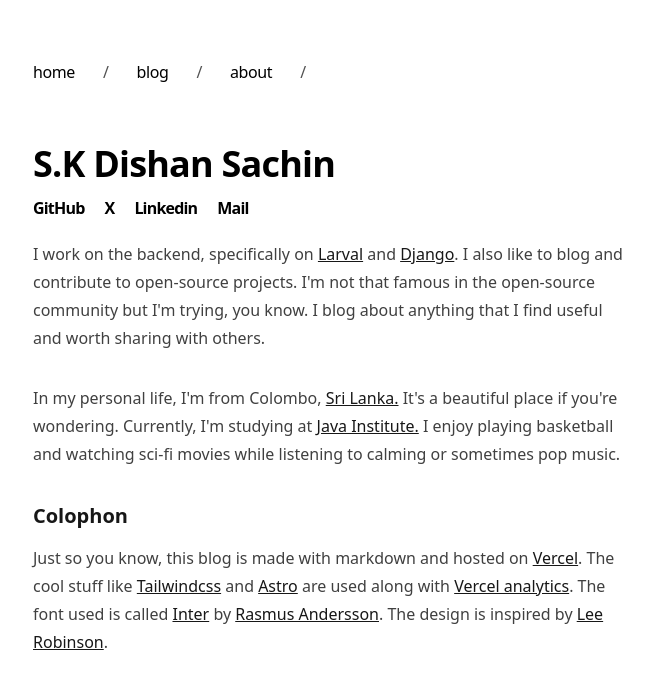
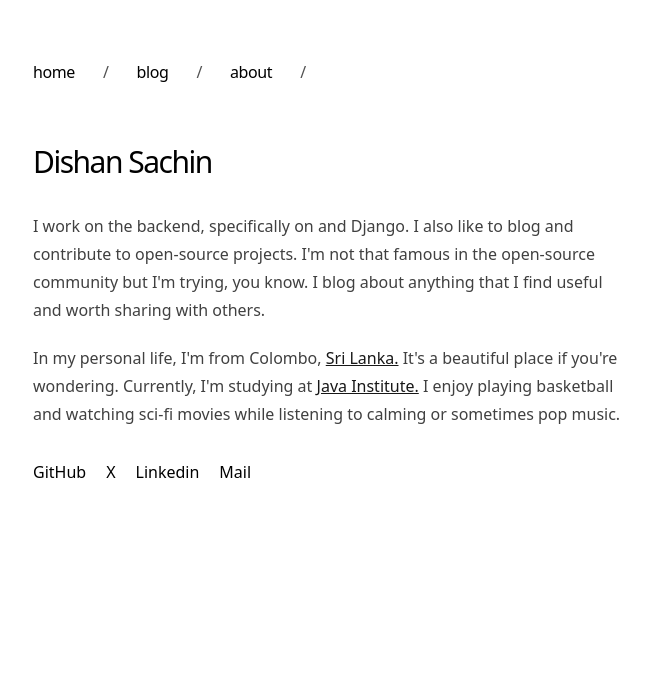
Before and after one commit to skdishansachin/skdishansachin.github.io, an Astro site: page /about in a window 1280 px wide. Shown: the whole page, without its empty margins (271-924 px from the left). Built offline with nearby package versions, Linux system fonts and the light colour scheme; Astro itself is replaced by a stand-in of ours.

Commit message:
some ui refactor

```diff
--- a/src/content/config.ts
+++ b/src/content/config.ts
@@ -6,7 +6,7 @@
         title: z.string(),
         publishedAt: z.date(),
         updatedAt: z.date().optional(),
-        description: z.string(),
+        description: z.string().min(200),
         author: z.string(),
         tags: z.array(z.string()).optional(),
         status: z.enum(['draft', 'published', 'featured']),
--- a/src/pages/404.astro
+++ b/src/pages/404.astro
@@ -3,7 +3,7 @@
 ---
 
 <Layout
-    title="Work | Dishan Sachin"
+    title="Not Found | Dishan Sachin"
     description="Developer, writer, and creator."
 >
     <p>404 - Page Not Found</p>
--- a/src/pages/about/index.astro
+++ b/src/pages/about/index.astro
@@ -4,38 +4,19 @@
 
 <Layout title="About | Dishan Sachin" descrption="Hi there I am Dishan Sachin.">
     <section>
-        <div class="pb-5 font-semibold tracking-tighter">
-            <p class="pb-3 text-2xl md:text-3xl lg:text-4xl">
-                S.K Dishan Sachin
-            </p>
-            <div class="item-center flex space-x-5">
-                <a href="https://github.com/skdishansachin" target="_blank"
-                    >GitHub</a
-                >
-                <a href="https://x.com/skdishansachin" target="_blank">X</a>
-                <a
-                    href="https://www.linkedin.com/in/skdishansachin/"
-                    target="_blank">Linkedin</a
-                >
-                <a href="mailto:skdishansachin@gmail.com" target="_blank"
-                    >Mail</a
-                >
-            </div>
-        </div>
-        <div class="prose prose-neutral dark:prose-invert">
+        <h1 class="mb-8 text-3xl font-medium tracking-tighter">
+            Dishan Sachin
+        </h1>
+        <div class="prose prose-neutral mb-5 dark:prose-invert">
             <p>
-                I work on the backend, specifically on <a
-                    href="https://laravel.com/"
-                    target="_blank">Larval</a
-                > and <a href="https://www.djangoproject.com/" target="_blank"
-                    >Django</a
-                >. I also like to blog and contribute to open-source projects.
-                I'm not that famous in the open-source community but I'm trying,
-                you know. I blog about anything that I find useful and worth
-                sharing with others.
+                I work on the backend, specifically on and Django. I also like
+                to blog and contribute to open-source projects. I'm not that
+                famous in the open-source community but I'm trying, you know. I
+                blog about anything that I find useful and worth sharing with
+                others.
             </p>
         </div>
-        <div class="prose prose-neutral my-8 dark:prose-invert">
+        <div class="prose prose-neutral mb-8 dark:prose-invert">
             <p>
                 In my personal life, I'm from Colombo, <a
                     href="https://en.wikipedia.org/wiki/Sri_Lanka"
@@ -48,29 +29,16 @@
                 to calming or sometimes pop music.
             </p>
         </div>
-        <div class="prose prose-neutral my-8 dark:prose-invert">
-            <h3>Colophon</h3>
-            <p>
-                Just so you know, this blog is made with markdown and hosted on <a
-                    href="https://vercel.com/"
-                    target="_blank">Vercel</a
-                >. The cool stuff like <a
-                    href="https://tailwindcss.com/"
-                    target="_blank">Tailwindcss</a
-                > and <a href="https://astro.build/" target="_blank">Astro</a> are
-                used along with <a
-                    href="https://vercel.com/analytics"
-                    target="_blank">Vercel analytics</a
-                >. The font used is called <a
-                    href="https://rsms.me/inter/"
-                    target="_blank">Inter</a
-                > by <a href="https://rsms.me/about/" target="_blank"
-                    >Rasmus Andersson</a
-                >. The design is inspired by <a
-                    href="https://leerob.io/"
-                    target="_blank">Lee Robinson</a
-                >.
-            </p>
+        <div class="item-center flex space-x-5">
+            <a href="https://github.com/skdishansachin" target="_blank"
+                >GitHub</a
+            >
+            <a href="https://x.com/skdishansachin" target="_blank">X</a>
+            <a
+                href="https://www.linkedin.com/in/skdishansachin/"
+                target="_blank">Linkedin</a
+            >
+            <a href="mailto:skdishansachin@gmail.com" target="_blank">Mail</a>
         </div>
     </section>
 </Layout>
--- a/src/pages/blog/index.astro
+++ b/src/pages/blog/index.astro
@@ -9,14 +9,19 @@
 });
 
 const title = 'Blog | Dishan Sachin';
-const description = 'Check out my thoughts on software development, tools, and other cool stuff.';
+const description =
+    'Check out my thoughts on software development, tools, and other cool stuff.';
 ---
 
 <Layout title={title} description={description}>
     <h1 class="mb-8 text-3xl font-medium tracking-tighter">Latest</h1>
     {
         posts.map((post) => (
-            <a class="mb-4 flex flex-col space-y-1" href={`/blog/${post.slug}`}>
+            <article>
+                <a
+                    class="mb-8 flex flex-col space-y-1"
+                    href={`/blog/${post.slug}`}
+                >
                     <div class="flex w-full flex-col space-y-5">
                         <p class="text-2xl tracking-tight text-neutral-900 dark:text-neutral-100">
                             {post.data.title}
@@ -34,6 +39,7 @@
                         </p>
                     </div>
                 </a>
+            </article>
         ))
     }
 </Layout>
--- a/src/pages/index.astro
+++ b/src/pages/index.astro
@@ -9,14 +9,19 @@
 });
 
 const title = 'Dishan Sachin';
-const description = 'Check out my thoughts on software development, tools, and other cool stuff.';
+const description =
+    'Check out my thoughts on software development, tools, and other cool stuff.';
 ---
 
 <Layout title={title} description={description}>
     <h1 class="mb-8 text-3xl font-medium tracking-tighter">Featured</h1>
     {
         posts.map((post) => (
-            <a class="mb-4 flex flex-col space-y-1" href={`/blog/${post.slug}`}>
+            <article>
+                <a
+                    class="mb-8 flex flex-col space-y-1"
+                    href={`/blog/${post.slug}`}
+                >
                     <div class="flex w-full flex-col space-y-5">
                         <h1 class="text-2xl tracking-tight text-neutral-900 dark:text-neutral-100">
                             {post.data.title}
@@ -34,6 +39,7 @@
                         </p>
                     </div>
                 </a>
+            </article>
         ))
     }
 </Layout>
```
Lines whose indentation alone changed are shown as unchanged.
